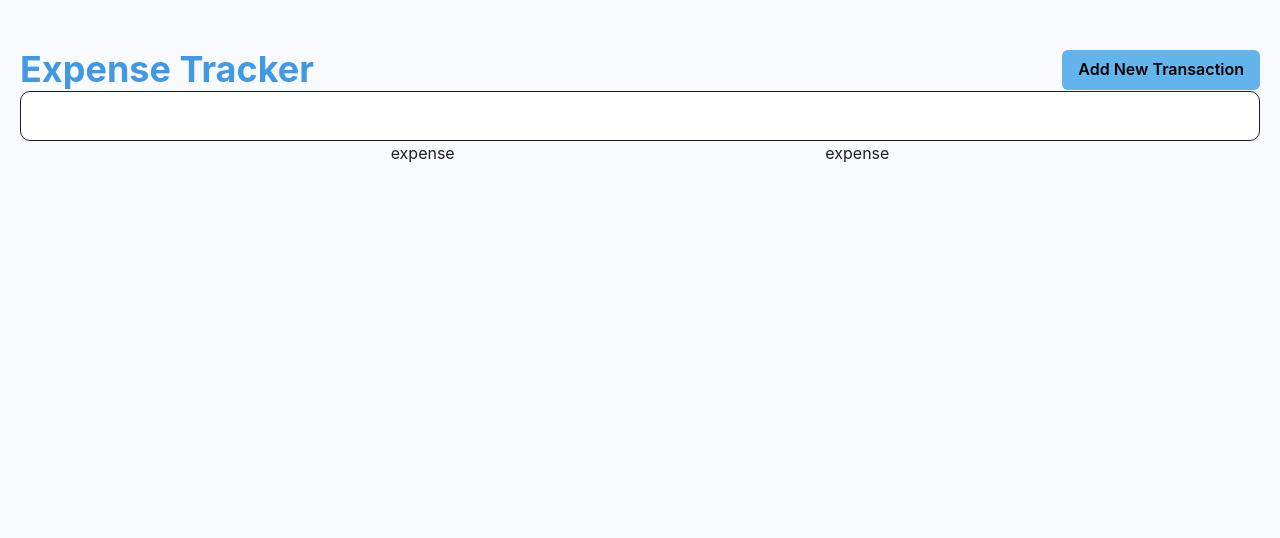
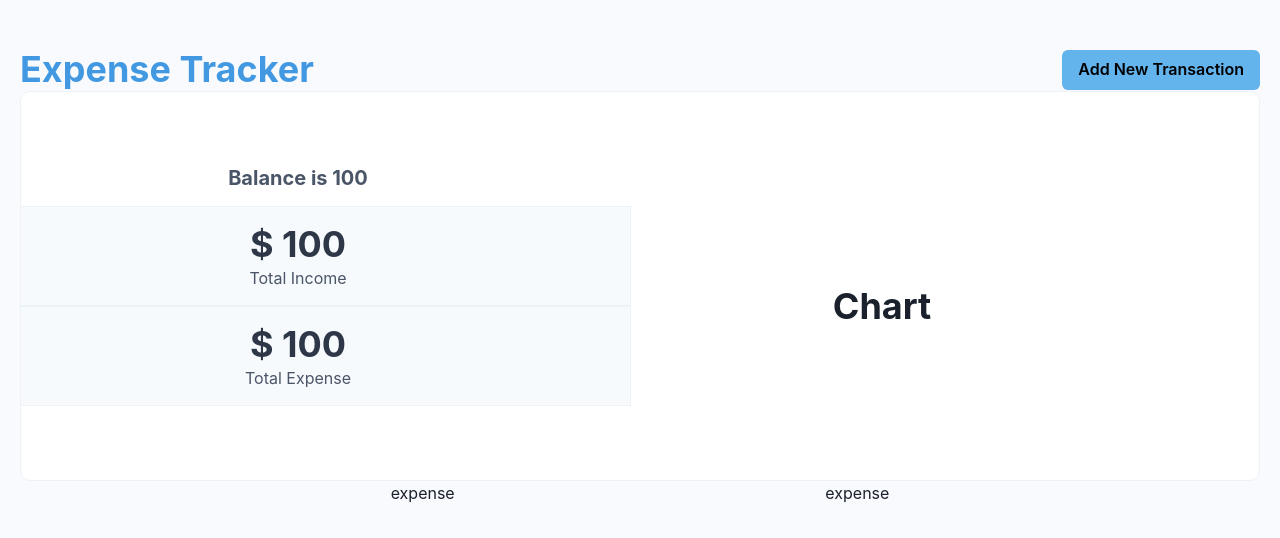
Before and after one commit to usmanmasud/expense-tracter, a React (Vite) app: page / in a window 1280 px wide. Shown: the top 538 px of the page. Built offline with nearby package versions, Linux system fonts and the light colour scheme.

Commit message:
structure

```diff
--- a/src/components/summary/index.jsx
+++ b/src/components/summary/index.jsx
@@ -1,8 +1,80 @@
 import React from 'react'
-import { Box } from '@chakra-ui/react'
+import { Box, Flex, Heading, Text } from '@chakra-ui/react'
 
 export default function Summary() {
     return (
-        <Box p={'6'} border={'1px solid'} bgColor={'gray.100'} overflow={'hidden'} borderRadius={'10'} background={'white'} display={'flex'}></Box>
+        <Box p={'6'} border={'1px solid'} borderColor={'gray.100'} overflow={'hidden'} borderRadius={'10'} background={'white'} display={'flex'}>
+            <Flex
+                w={'full'}
+                justifyContent={'center'}
+                alignItems={'center'}
+                flexDirection={{
+                    base: "column",
+                    sm: "column",
+                    md: "column",
+                    lg: "row",
+                    xl: "row"
+                }}
+            >
+                <Flex
+                    flex={1}
+                    w={'full'}
+                    flexDirection={'column'}
+                    alignItems={'center'}
+                    justifyContent={'space-evenly'}
+                    ml={'-20'}
+                    mr={'2'}
+                >
+                    <Heading size={'md'} mb={'4'} color={'gray.600'}>
+                        Balance is 100
+                    </Heading>
+                    <Flex
+                        justifyContent={'space-evenly'}
+                        alignItems={'center'}
+                        bg={'gray.50'}
+                        w={'full'}
+                        h={'100px'}
+                        border={'1px solid'}
+                        borderColor={'gray.100'}
+                    >
+                        <Flex
+                            flexDirection={'column'}
+                        >
+                            <Heading color={'gray.700'}>$ 100</Heading>
+                            <Text color={'gray.600'}>Total Income</Text>
+                        </Flex>
+                    </Flex>
+                    <Flex
+                        justifyContent={'space-evenly'}
+                        alignItems={'center'}
+                        bg={'gray.50'}
+                        w={'full'}
+                        h={'100px'}
+                        border={'1px solid'}
+                        borderColor={'gray.100'}
+                    >
+                        <Flex
+                            flexDirection={'column'}
+                        >
+                            <Heading color={'gray.700'}>$ 100</Heading>
+                            <Text color={'gray.600'}>Total Expense</Text>
+                        </Flex>
+                    </Flex>
+                </Flex>
+                <Box
+                    flex={1}
+                    mt={'10'}
+                    ml={'-90px'}
+                    mr={'5'}
+                    w={'300px'}
+                    h={'300px'}
+                    display={'flex'}
+                    alignItems={'center'}
+                    justifyContent={'center'}
+                >
+                    <Heading>Chart</Heading>
+                </Box>
+            </Flex>
+        </Box>
     )
 }
```
